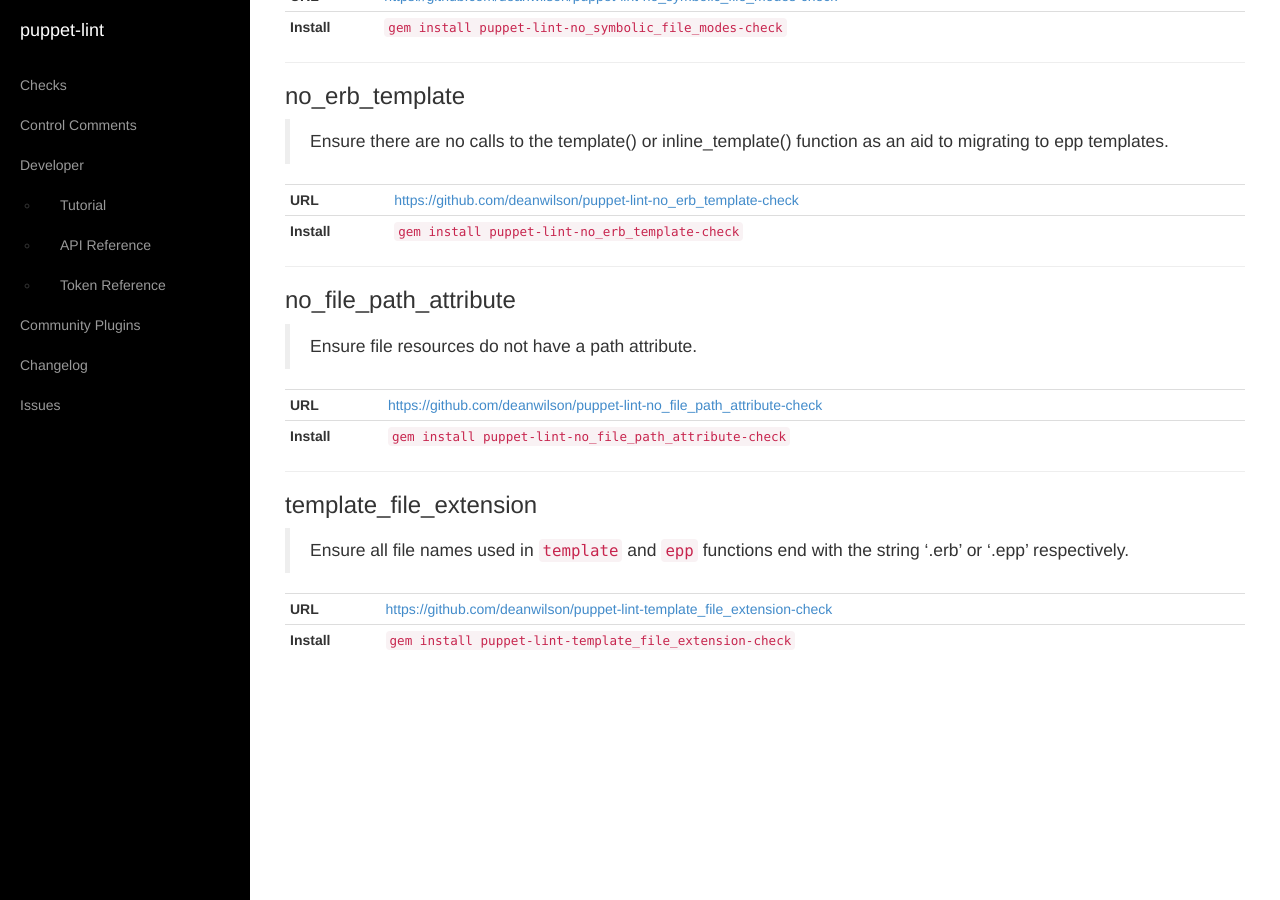
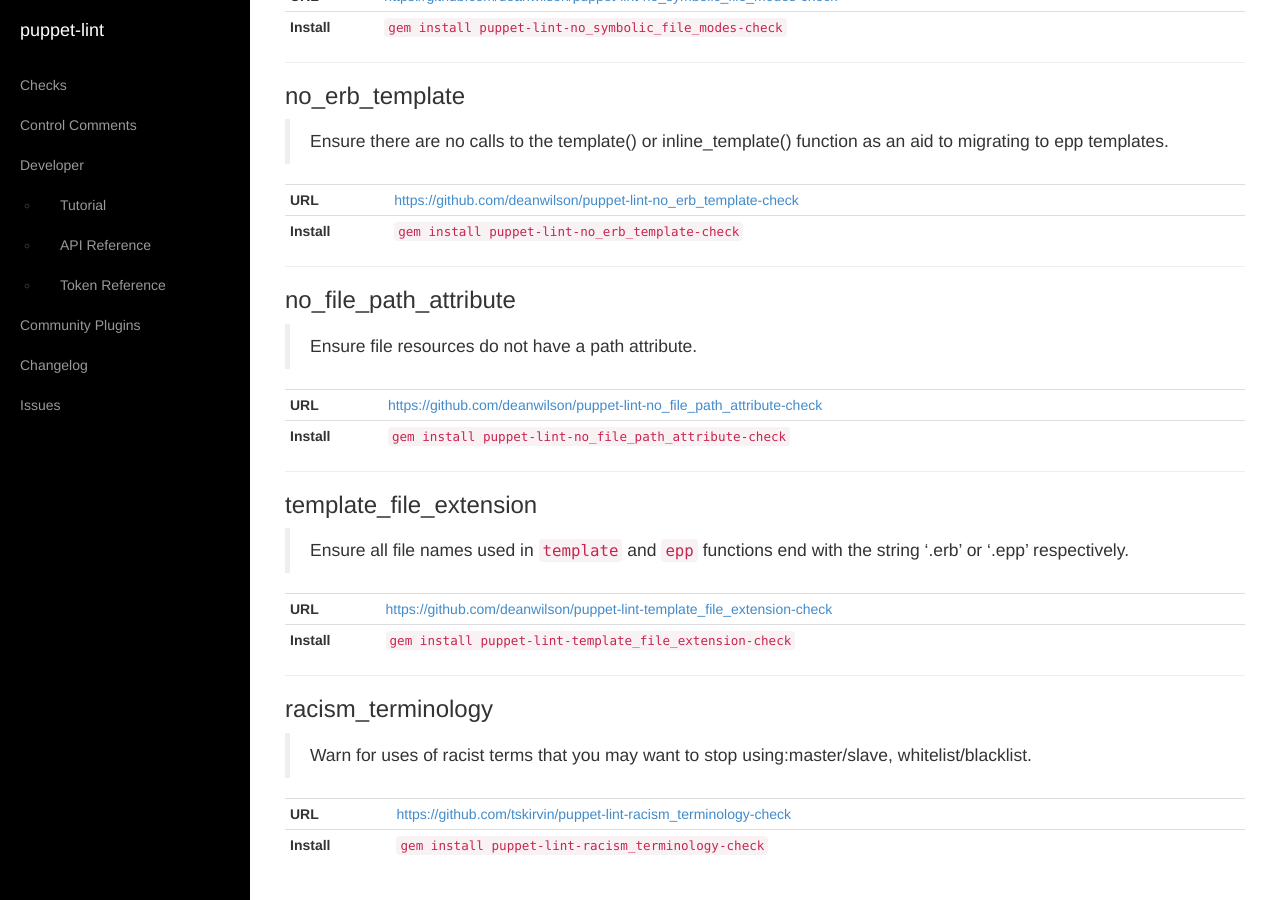
Before and after one commit to rodjek/puppet-lint, a Jekyll site: the page built from plugins/index.md, in a window 1280 px wide and 900 px high, scrolled down 3745 px. Built offline with Jekyll 4.4.1, drawn with Linux system fonts in a browser that asks for light colours; our own code applies the rules of GitHub Pages for plain Markdown files.

Commit message:
racism_terminology plugin
Warn for uses of racist terms that you may want to stop using:master/slave, whitelist/blacklist.

```diff
--- a/plugins/index.md
+++ b/plugins/index.md
@@ -223,3 +223,14 @@
 | **URL**     | <https://github.com/deanwilson/puppet-lint-template_file_extension-check> |
 | **Install** | `gem install puppet-lint-template_file_extension-check`   |
 {: .table .table-condensed }
+
+---
+
+
+### racism_terminology
+
+> Warn for uses of racist terms that you may want to stop using:master/slave, whitelist/blacklist.
+
+| **URL**     | <https://github.com/tskirvin/puppet-lint-racism_terminology-check> |
+| **Install** | `gem install puppet-lint-racism_terminology-check`   |
+{: .table .table-condensed }
```
